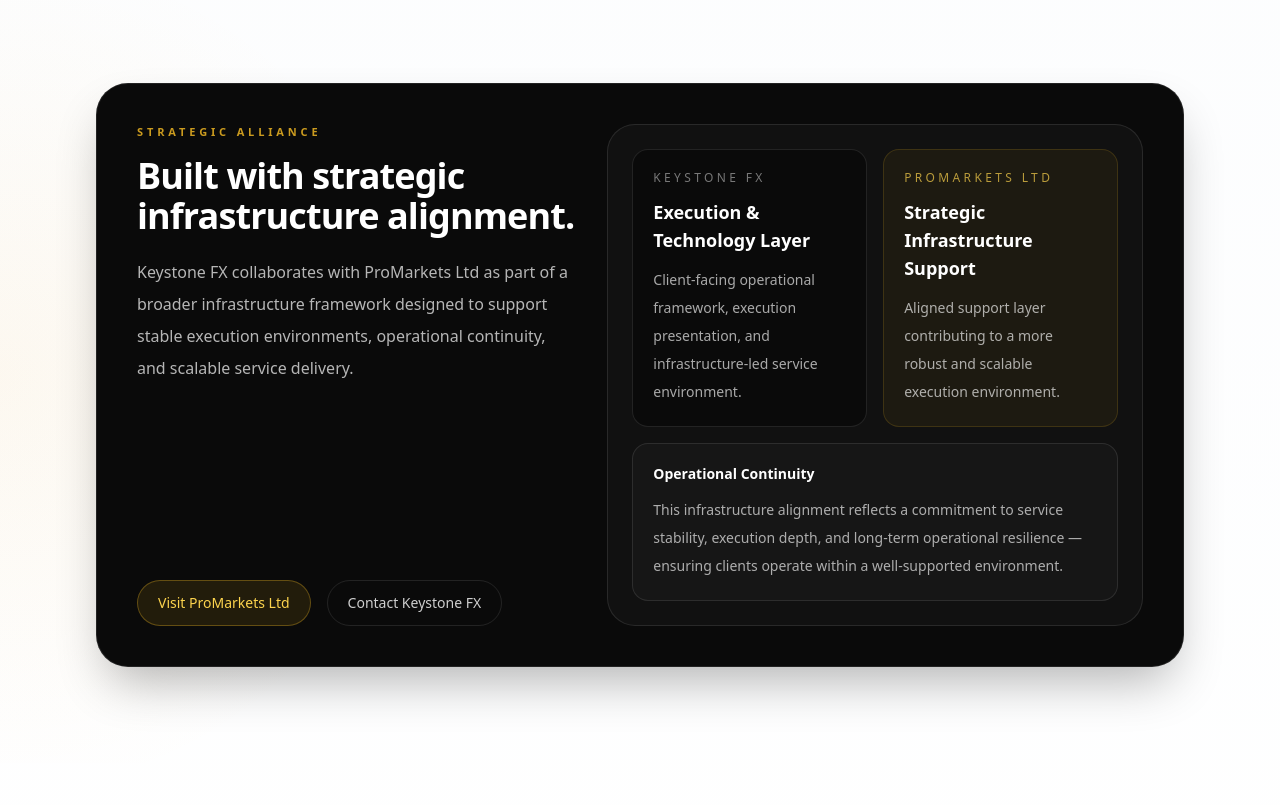
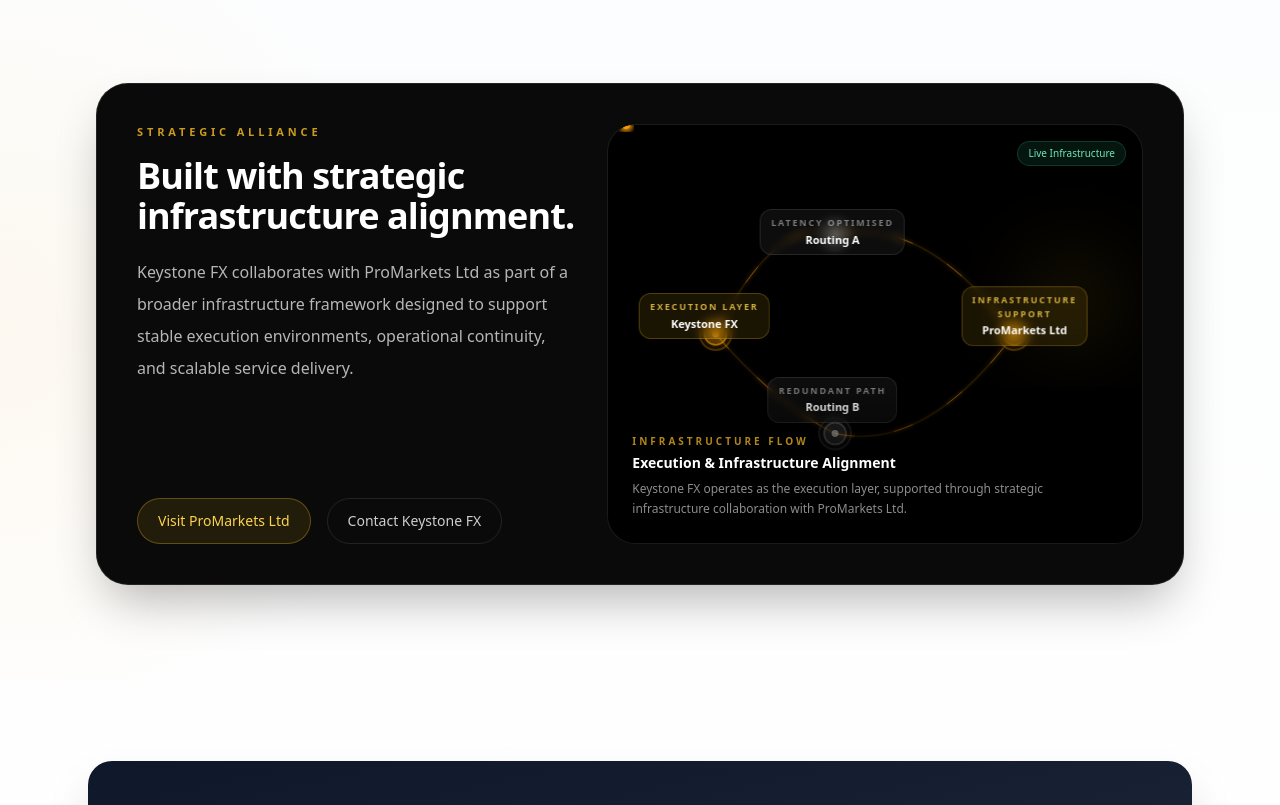
Before and after one commit to Mustafashehab/keystone-fx-website, a Next.js app: page /ar/about in a window 1280 px wide. Shown: the part 1980-2785 px from the top of the page. Built offline with nearby package versions, Linux system fonts and the light colour scheme.

Commit message:
feat: add animated infrastructure flow visual to about alliance section

```diff
--- a/components/partnership/AboutAllianceBlock.tsx
+++ b/components/partnership/AboutAllianceBlock.tsx
@@ -1,4 +1,5 @@
 import Link from "next/link";
+import InfrastructureFlow from "@/components/visuals/InfrastructureFlow";
 
 type Props = {
   promarketsUrl?: string;
@@ -15,6 +16,8 @@
 
       <div className="relative mx-auto max-w-6xl px-6 lg:px-8">
         <div className="grid gap-8 rounded-[32px] border border-white/10 bg-neutral-950 p-8 shadow-2xl shadow-black/30 lg:grid-cols-[0.9fr_1.1fr] lg:p-10">
+
+          {/* Left — text content */}
           <div className="flex flex-col justify-between">
             <div>
               <p className="text-[11px] font-semibold uppercase tracking-[0.35em] text-amber-400/80">
@@ -49,46 +52,9 @@
             </div>
           </div>
 
-          <div className="rounded-[28px] border border-white/10 bg-white/[0.03] p-6">
-            <div className="grid gap-4 sm:grid-cols-2">
-              <div className="rounded-2xl border border-white/10 bg-black/40 p-5">
-                <div className="text-xs uppercase tracking-[0.28em] text-white/45">
-                  Keystone FX
-                </div>
-                <div className="mt-3 text-lg font-semibold text-white">
-                  Execution & Technology Layer
-                </div>
-                <p className="mt-3 text-sm leading-7 text-white/65">
-                  Client-facing operational framework, execution presentation,
-                  and infrastructure-led service environment.
-                </p>
-              </div>
+          {/* Right — animated infrastructure visual */}
+          <InfrastructureFlow />
 
-              <div className="rounded-2xl border border-amber-400/15 bg-amber-400/5 p-5">
-                <div className="text-xs uppercase tracking-[0.28em] text-amber-300/70">
-                  ProMarkets Ltd
-                </div>
-                <div className="mt-3 text-lg font-semibold text-white">
-                  Strategic Infrastructure Support
-                </div>
-                <p className="mt-3 text-sm leading-7 text-white/65">
-                  Aligned support layer contributing to a more robust and
-                  scalable execution environment.
-                </p>
-              </div>
-            </div>
-
-            <div className="mt-4 rounded-2xl border border-white/10 bg-white/[0.025] p-5">
-              <div className="text-sm font-semibold text-white">
-                Operational Continuity
-              </div>
-              <p className="mt-3 text-sm leading-7 text-white/65">
-                This infrastructure alignment reflects a commitment to service
-                stability, execution depth, and long-term operational resilience
-                — ensuring clients operate within a well-supported environment.
-              </p>
-            </div>
-          </div>
         </div>
       </div>
     </section>
--- /dev/null
+++ b/components/visuals/InfrastructureFlow.tsx
@@ -0,0 +1,212 @@
+'use client'
+
+import { useEffect, useRef } from 'react'
+
+const NODES = [
+  { id: 'kfx', x: 18, y: 42, label: 'Keystone FX',   sub: 'Execution Layer',        amber: true  },
+  { id: 'r1',  x: 42, y: 22, label: 'Routing A',      sub: 'Latency Optimised',      amber: false },
+  { id: 'r2',  x: 42, y: 62, label: 'Routing B',      sub: 'Redundant Path',         amber: false },
+  { id: 'pm',  x: 78, y: 42, label: 'ProMarkets Ltd', sub: 'Infrastructure Support', amber: true  },
+]
+
+const PATHS = [
+  { id: 'p1', d: 'M 18 42 Q 30 18 42 22' },
+  { id: 'p2', d: 'M 18 42 Q 30 56 42 62' },
+  { id: 'p3', d: 'M 42 22 Q 60 18 78 42' },
+  { id: 'p4', d: 'M 42 62 Q 60 66 78 42' },
+]
+
+const PACKETS = [
+  { pathId: 'p1', delay: '0s',   dur: '3.2s' },
+  { pathId: 'p2', delay: '0.8s', dur: '3.6s' },
+  { pathId: 'p3', delay: '1.6s', dur: '3.0s' },
+  { pathId: 'p4', delay: '2.4s', dur: '3.8s' },
+  { pathId: 'p1', delay: '2.0s', dur: '3.2s' },
+  { pathId: 'p3', delay: '3.2s', dur: '3.0s' },
+]
+
+export default function InfrastructureFlow() {
+  const svgRef = useRef<SVGSVGElement>(null)
+
+  useEffect(() => {
+    const reduced = window.matchMedia('(prefers-reduced-motion: reduce)').matches
+    if (!reduced || !svgRef.current) return
+    svgRef.current.querySelectorAll('animateMotion').forEach((el) => {
+      el.setAttribute('dur', '0s')
+      el.setAttribute('repeatCount', '1')
+    })
+  }, [])
+
+  return (
+    <div
+      className="relative w-full overflow-hidden rounded-[28px] border border-white/10 bg-black"
+      style={{ minHeight: '420px' }}
+    >
+      {/* Background radial glows */}
+      <div className="pointer-events-none absolute inset-0">
+        <div className="absolute left-1/2 top-1/2 h-80 w-80 -translate-x-1/2 -translate-y-1/2 rounded-full bg-amber-400/8 blur-3xl" />
+        <div className="absolute left-[18%] top-[42%] h-24 w-24 -translate-y-1/2 rounded-full bg-amber-400/12 blur-2xl" />
+        <div className="absolute left-[78%] top-[42%] h-24 w-24 -translate-y-1/2 rounded-full bg-amber-400/10 blur-2xl" />
+      </div>
+
+      {/* SVG infrastructure map */}
+      <svg
+        ref={svgRef}
+        viewBox="0 0 100 84"
+        preserveAspectRatio="xMidYMid meet"
+        className="absolute inset-0 h-full w-full"
+        aria-hidden="true"
+      >
+        <defs>
+          <filter id="lineGlow" x="-20%" y="-20%" width="140%" height="140%">
+            <feGaussianBlur stdDeviation="0.4" result="blur" />
+            <feMerge>
+              <feMergeNode in="blur" />
+              <feMergeNode in="SourceGraphic" />
+            </feMerge>
+          </filter>
+          <filter id="nodeGlow" x="-50%" y="-50%" width="200%" height="200%">
+            <feGaussianBlur stdDeviation="0.8" result="blur" />
+            <feMerge>
+              <feMergeNode in="blur" />
+              <feMergeNode in="SourceGraphic" />
+            </feMerge>
+          </filter>
+          {PATHS.map((p) => (
+            <path key={p.id} id={p.id} d={p.d} fill="none" />
+          ))}
+        </defs>
+
+        {/* Connection lines */}
+        {PATHS.map((p) => (
+          <g key={p.id} filter="url(#lineGlow)">
+            <path
+              d={p.d}
+              fill="none"
+              stroke="rgba(245,158,11,0.12)"
+              strokeWidth="0.35"
+            />
+            <path
+              d={p.d}
+              fill="none"
+              stroke="rgba(245,158,11,0.35)"
+              strokeWidth="0.2"
+              strokeDasharray="4 8"
+            >
+              <animate
+                attributeName="stroke-dashoffset"
+                from="0"
+                to="-24"
+                dur="2.4s"
+                repeatCount="indefinite"
+              />
+            </path>
+          </g>
+        ))}
+
+        {/* Moving packets */}
+        {PACKETS.map((pk, i) => (
+          <circle key={i} r="0.7" fill="#f59e0b" opacity="0.9" filter="url(#nodeGlow)">
+            <animateMotion
+              dur={pk.dur}
+              begin={pk.delay}
+              repeatCount="indefinite"
+              rotate="none"
+            >
+              <mpath href={`#${pk.pathId}`} />
+            </animateMotion>
+            <animate
+              attributeName="opacity"
+              values="0;0.9;0.9;0"
+              keyTimes="0;0.1;0.85;1"
+              dur={pk.dur}
+              begin={pk.delay}
+              repeatCount="indefinite"
+            />
+          </circle>
+        ))}
+
+        {/* Nodes */}
+        {NODES.map((node) => (
+          <g key={node.id} transform={`translate(${node.x}, ${node.y})`}>
+            <circle
+              r="3.2"
+              fill="none"
+              stroke={node.amber ? 'rgba(245,158,11,0.25)' : 'rgba(255,255,255,0.10)'}
+              strokeWidth="0.4"
+            >
+              <animate
+                attributeName="r"
+                values="3.2;4.2;3.2"
+                dur={node.amber ? '2.8s' : '3.6s'}
+                repeatCount="indefinite"
+              />
+              <animate
+                attributeName="opacity"
+                values="0.6;0.15;0.6"
+                dur={node.amber ? '2.8s' : '3.6s'}
+                repeatCount="indefinite"
+              />
+            </circle>
+            <circle
+              r="2.2"
+              fill={node.amber ? 'rgba(245,158,11,0.18)' : 'rgba(255,255,255,0.06)'}
+              stroke={node.amber ? 'rgba(245,158,11,0.55)' : 'rgba(255,255,255,0.20)'}
+              strokeWidth="0.35"
+              filter="url(#nodeGlow)"
+            />
+            <circle
+              r="0.7"
+              fill={node.amber ? '#f59e0b' : 'rgba(255,255,255,0.5)'}
+            />
+          </g>
+        ))}
+      </svg>
+
+      {/* Node labels — HTML overlay for crisp text */}
+      <div className="pointer-events-none absolute inset-0">
+        {NODES.map((node) => (
+          <div
+            key={node.id}
+            className="absolute -translate-x-1/2 -translate-y-1/2"
+            style={{ left: `${node.x}%`, top: `${node.y}%` }}
+          >
+            <div className={`mt-8 rounded-xl border px-2.5 py-1.5 text-center backdrop-blur-sm ${
+              node.amber
+                ? 'border-amber-400/25 bg-amber-400/10'
+                : 'border-white/10 bg-white/[0.05]'
+            }`}>
+              <p className={`text-[9px] font-semibold uppercase tracking-[0.2em] ${
+                node.amber ? 'text-amber-300/80' : 'text-white/45'
+              }`}>
+                {node.sub}
+              </p>
+              <p className="mt-0.5 text-[11px] font-semibold text-white">
+                {node.label}
+              </p>
+            </div>
+          </div>
+        ))}
+      </div>
+
+      {/* Bottom overlay text */}
+      <div className="absolute inset-x-0 bottom-0 rounded-b-[28px] bg-gradient-to-t from-black/90 via-black/60 to-transparent px-6 pb-6 pt-12">
+        <p className="text-[10px] font-semibold uppercase tracking-[0.3em] text-amber-400/70">
+          Infrastructure Flow
+        </p>
+        <h3 className="mt-1 text-sm font-semibold text-white">
+          Execution & Infrastructure Alignment
+        </h3>
+        <p className="mt-1.5 text-xs leading-5 text-white/55">
+          Keystone FX operates as the execution layer, supported through
+          strategic infrastructure collaboration with ProMarkets Ltd.
+        </p>
+      </div>
+
+      {/* Top-right status badge */}
+      <div className="absolute right-4 top-4 rounded-full border border-emerald-400/20 bg-emerald-400/10 px-2.5 py-1 text-[10px] font-medium text-emerald-300">
+        Live Infrastructure
+      </div>
+    </div>
+  )
+}
```
